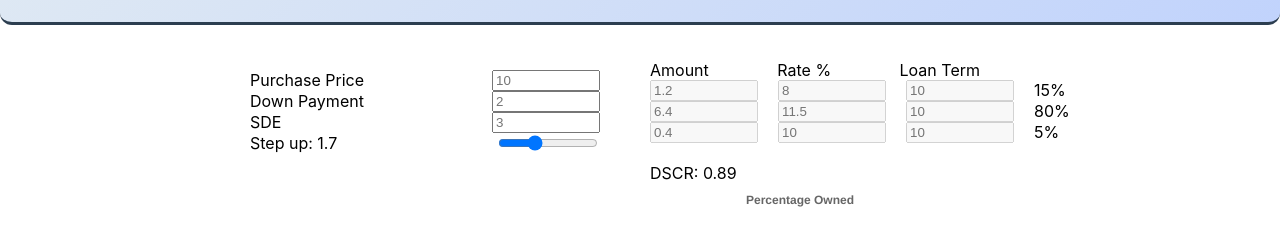
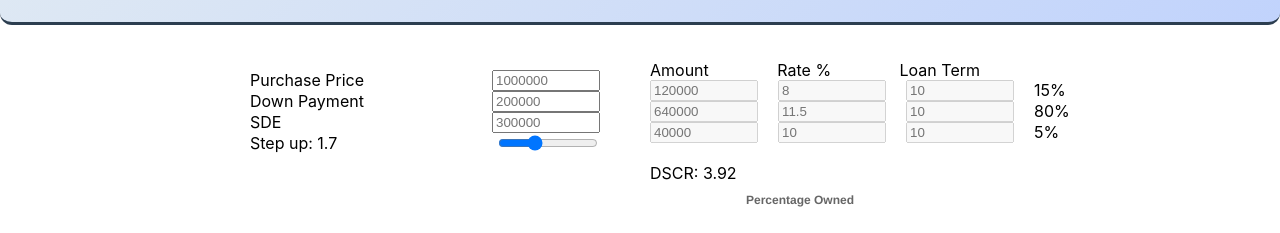
Before and after one commit to TheCoderNamedBridget/AcquisitionCostCalculator, a React (Create React App) app: page / in a window 1280 px wide. Shown: the part 247-480 px from the top of the page. Built offline with nearby package versions, Linux system fonts and the light colour scheme.

Commit message:
remove investor amount from dscr

```diff
--- a/src/Pages/Dscr.tsx
+++ b/src/Pages/Dscr.tsx
@@ -12,16 +12,20 @@ import DraggablePieChart from "../components/draggable-pie-chart/DraggablePieCha
  * Debt payments start in year 0
  * Payments are made in equal amounts over the loan term
  *
+ * TODO: consider adding FCCR in future (accounts for investor payments)
+ *
  */
 
 const Dscr = () => {
-    const [purchasePrice, setPurchasePrice] = useState(10);
-    const [downPayment, setDownPayment] = useState(2); //inital buyer investment
-    const [sde, setSde] = useState(3);
+    const [purchasePrice, setPurchasePrice] = useState(1000000);
+    const [downPayment, setDownPayment] = useState(200000); //inital buyer investment
+    const [sde, setSde] = useState(300000);
     const [debts, setDebts] = useState<DebtItem[]>([]);
     const [dscr, setDscr] = useState(0);
 
     const [bankAmount, setBankAmount] = useState(0);
+    // The investor amount is not debt, you do not buy pay it down
+    // they buy it and own it
     const [investorAmount, setInvestorAmount] = useState(0);
     const [sellerAmount, setSellerAmount] = useState(0);
 
@@ -61,16 +65,20 @@ const Dscr = () => {
      * @returns number
      */
     function calculateDeferredAnnualDebtPayment(interestRate: number, principalAmount: number, loanTerm: number, yearsDeferred: number) {
-        let principalWithInterest = principalAmount * ((1 + interestRate) ** yearsDeferred);
+        let principalWithInterest = (principalAmount * ((1 + interestRate) ** yearsDeferred));
+
+        console.log("interestRate", interestRate);
+
+        console.log("principalWithInterest", principalWithInterest);
         let newLoanTerm = loanTerm - yearsDeferred;
 
         return calculateAnnualDebtPayment(interestRate, principalWithInterest, newLoanTerm)
     }
 
     function calculateDscr(year: number = 1) {
-        let debtPayments = debts.map((debt) => calculateDeferredAnnualDebtPayment(debt.interestRate, debt.principal, debt.loanTerm, 0))
+        let debtPayments = debts.map((debt) => calculateDeferredAnnualDebtPayment((debt.interestRate / 100), debt.principal, debt.loanTerm, 0))
         let summedPayment = debtPayments.length > 0 ? debtPayments.reduce((curSum, curVal) => curSum + curVal) : 0;
-        let denominator = downPayment + summedPayment;
+        let denominator = summedPayment;
 
         let dscr = sde / (denominator)
 
@@ -82,7 +90,8 @@ const Dscr = () => {
     }, [purchasePrice, downPayment, sde, debts]);
 
     useEffect(() => {
-        setDebts([defaultInvestorDebtItem, defaultBankDebtItem, defaultSellerDebtItem]);
+        // investor payments are not included in dscr
+        setDebts([defaultBankDebtItem, defaultSellerDebtItem]);
 
         const canvas = document.getElementById('customCanvas') as HTMLCanvasElement;
         if (canvas) {
--- a/src/components/DebtSection.tsx
+++ b/src/components/DebtSection.tsx
@@ -22,7 +22,7 @@ type DebtSectionProps = {
 const DebtSection = (props: DebtSectionProps) => {
     const [investorEquity, setInvestorEquity] = useState(0);
     useEffect(() => {
-        props.setDebts([defaultInvestorDebtItem, defaultBankDebtItem, defaultSellerDebtItem]);
+        props.setDebts([defaultBankDebtItem, defaultSellerDebtItem]);
     }, []);
 
     useEffect(() => {
@@ -42,7 +42,7 @@ const DebtSection = (props: DebtSectionProps) => {
             <LabelledRow labelText={["Amount", "Rate %", "Loan Term"]}></LabelledRow>
             <DebtEntry amount={formatNum(props.sellerAmount * props.totalDebt)} debtItem={{ ...defaultSellerDebtItem, id: 0, }} purchasePrice={props.totalDebt} onChange={updateDebtEntry} />
             <DebtEntry amount={formatNum(props.bankAmount * props.totalDebt)} debtItem={{ ...defaultBankDebtItem, id: 1 }} purchasePrice={props.totalDebt} onChange={updateDebtEntry} />
-            <DebtEntry amount={formatNum(props.investorAmount * props.totalDebt)} debtItem={{ ...defaultInvestorDebtItem, id: 2 }} purchasePrice={props.totalDebt} onChange={updateDebtEntry} />
+            <DebtEntry amount={formatNum(props.investorAmount * props.totalDebt)} debtItem={{ ...defaultInvestorDebtItem, id: 2 }} purchasePrice={props.totalDebt} onChange={() => console.log()} />
             <br />
             <label> DSCR: {formatNum(props.dscr)}</label>
             {investorEquity > 1 ? <p>Warning: investor equity is over 100%(reduce step up or investor debt)</p> : <br />}
```
